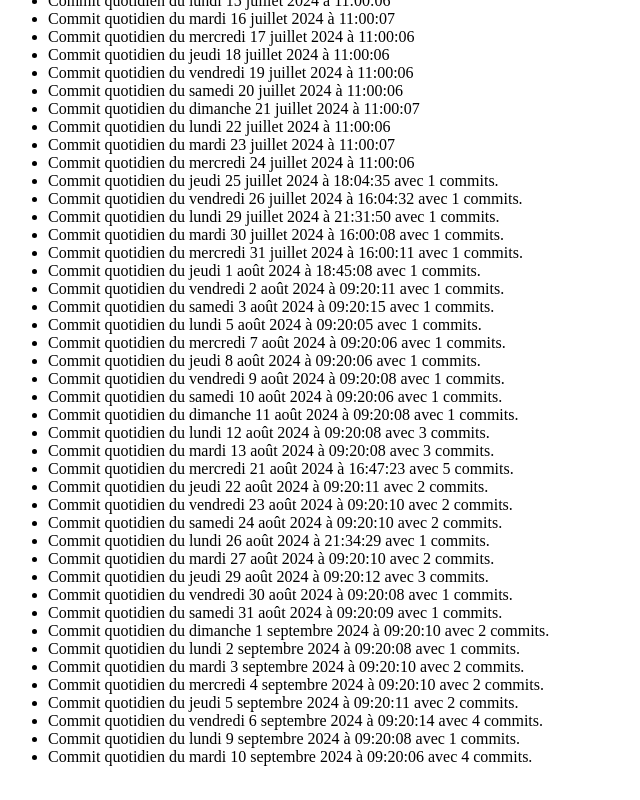
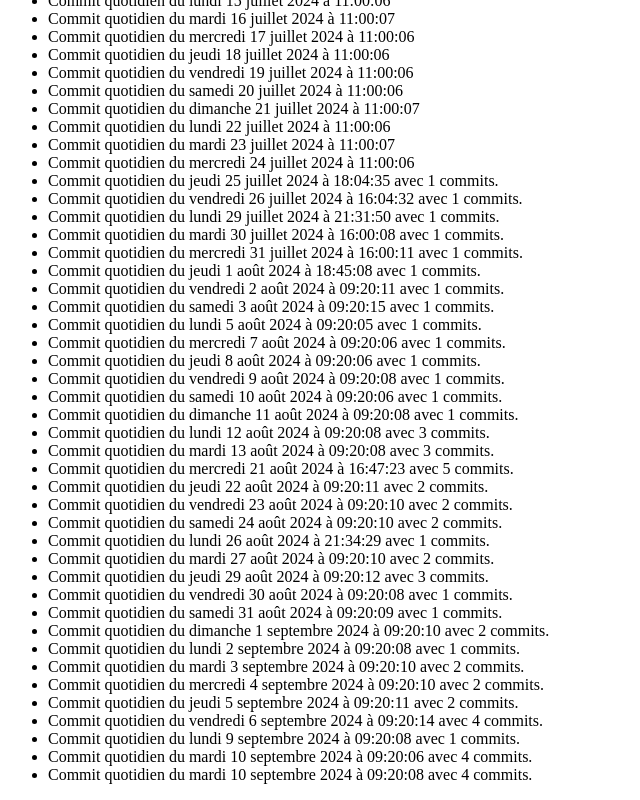
Before and after one commit to Reisorel/autocommit_bot, a website: page index.html in a window 1280 px wide. Shown: the part 1280-2080 px from the top of the page, without its empty margins (0-640 px from the left). Drawn offline with Linux system fonts and the light colour scheme.

Commit message:
Commit quotidien du mardi 10 septembre 2024 à 09:20:08 avec 4 commits.

```diff
--- a/index.html
+++ b/index.html
@@ -226,6 +226,8 @@
 
 <li>Commit quotidien du mardi 10 septembre 2024 à 09:20:06 avec 4 commits.</li>
 
+<li>Commit quotidien du mardi 10 septembre 2024 à 09:20:08 avec 4 commits.</li>
+
 </ul>
   <script src="generate_commit.js"></script>
 
```
